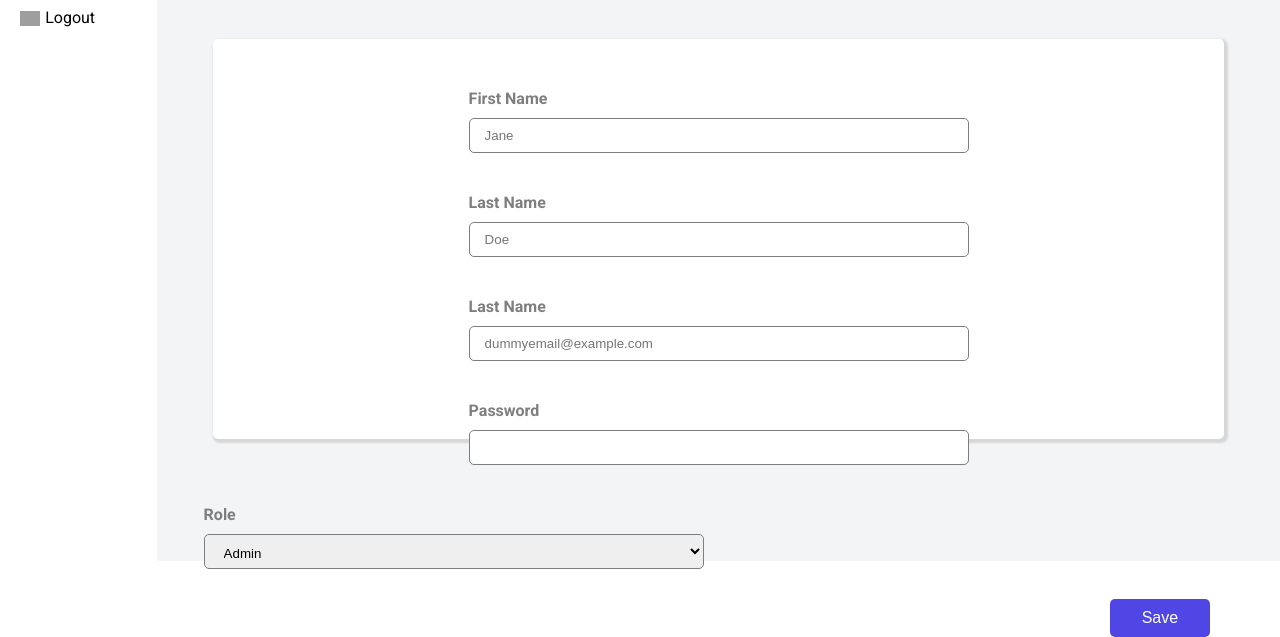
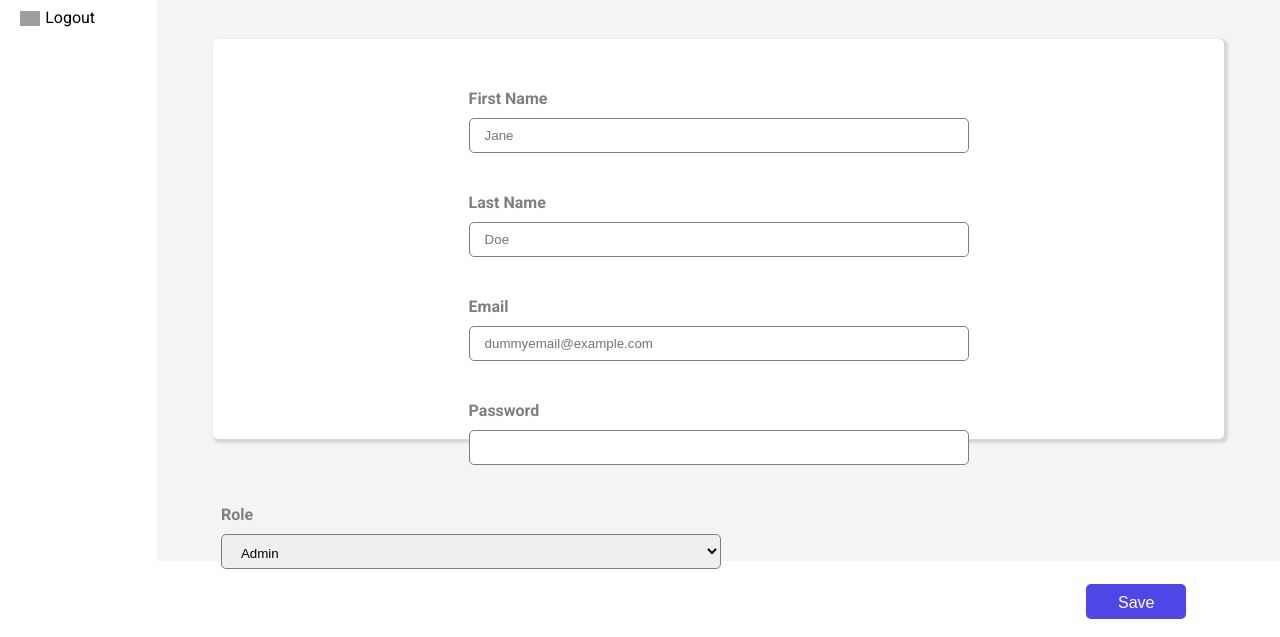
Before and after one commit to jaecoder20/info2180-finalproject, a PHP site: page /newUser.html in a window 1280 px wide. Shown: the part 239-876 px from the top of the page. Run offline with PHP 8.4, Linux system fonts and the light colour scheme; grey boxes are pictures that could not be loaded.

Commit message:
Fixed form on user page

```diff
--- a/frontend/newUser.css
+++ b/frontend/newUser.css
@@ -133,14 +133,14 @@
 
 .input-containers:nth-of-type(5){
     position: relative;
-    right: 265px;
+    right: 100px;
 }
 
 .form-submit {
     border-radius: 5px;
     position: relative;
-    top: -10px;
-    right: 4px;
+    top: 50px;
+    left: 70px;
     display: inline-block;
     padding: 10px 20px;
     font-size: 16px;
--- a/frontend/newUser.html
+++ b/frontend/newUser.html
@@ -26,32 +26,32 @@
                 <h2>New User</h2>
             </div>
             <div class="content">
-                <form action="#">
+                <form action="#" method="post">
                   <div class="input-containers">
                     <label class="input-labels" for="fname">First Name</label>
-                    <input type="text" placeholder="Jane">
+                    <input type="text" placeholder="Jane" name="fname" required>
                   </div>
                   <div class="input-containers">
                     <label class="input-labels" for="lname">Last Name</label>
-                    <input type="text" placeholder="Doe">
+                    <input type="text" placeholder="Doe" name="lname" required>
                   </div>
                   <div class="input-containers">
-                    <label class="input-labels" for="email">Last Name</label>
-                    <input type="email" placeholder="dummyemail@example.com">
+                    <label class="input-labels" for="email">Email</label>
+                    <input type="email" placeholder="dummyemail@example.com" name="email" required>
                   </div>
                   <div class="input-containers">
                     <label class="input-labels" for="password">Password</label>
-                    <input type="password">
+                    <input type="password" name="password" required>
                   </div>
                   <div class="input-containers">
                     <label class="input-labels" for="role">Role</label>
-                    <select name="roles">
+                    <select name="roles" name="role" required>
                       <option value="admin">Admin</option>
                       <option value="member">Member</option>
                     </select>
                   </div>
+                  <input type="submit" name="submit" class="form-submit" value="Save">
                 </form>
-                <button class="form-submit">Save</button>
             </div>
         </section>
     </main>
```
